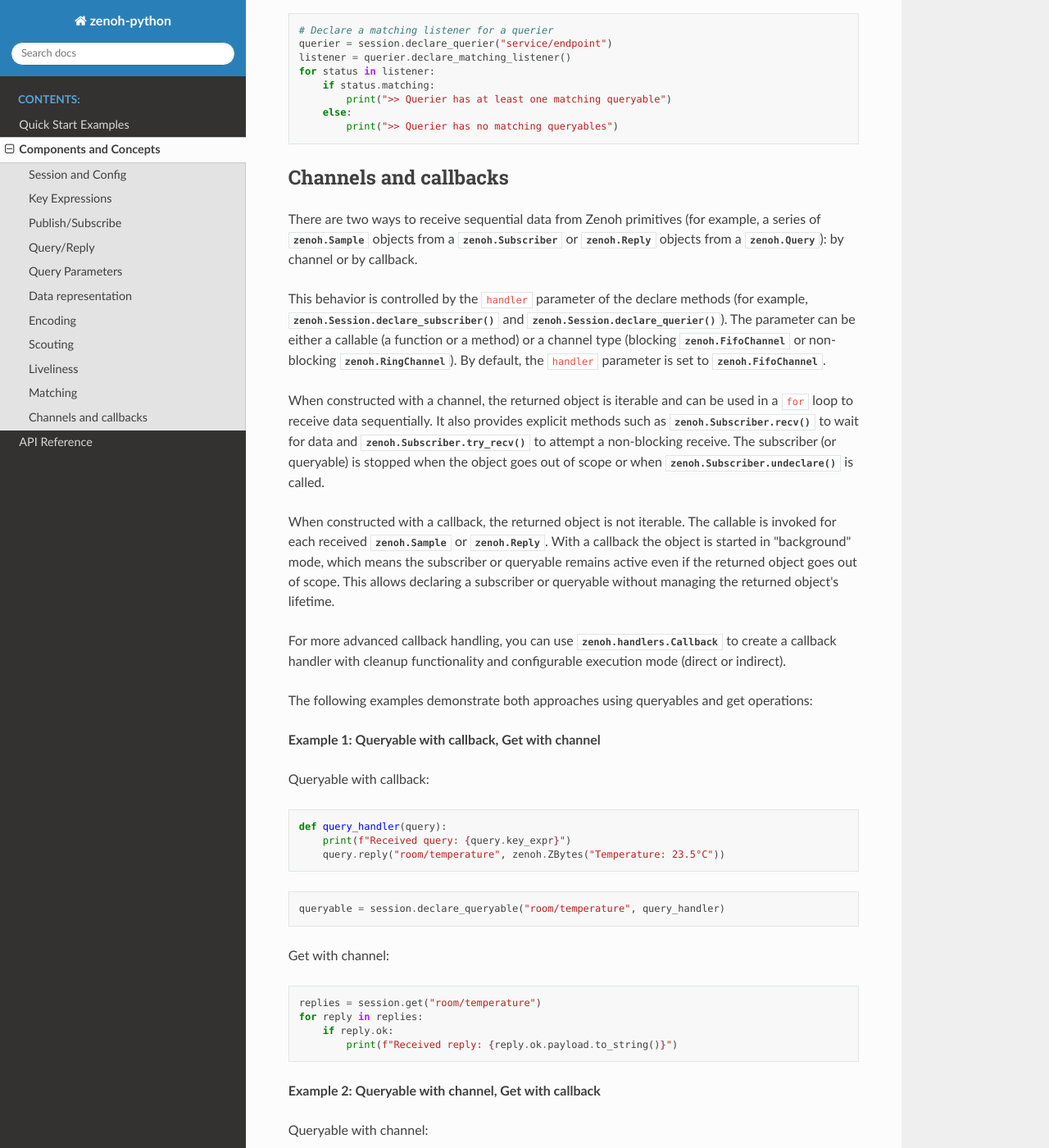
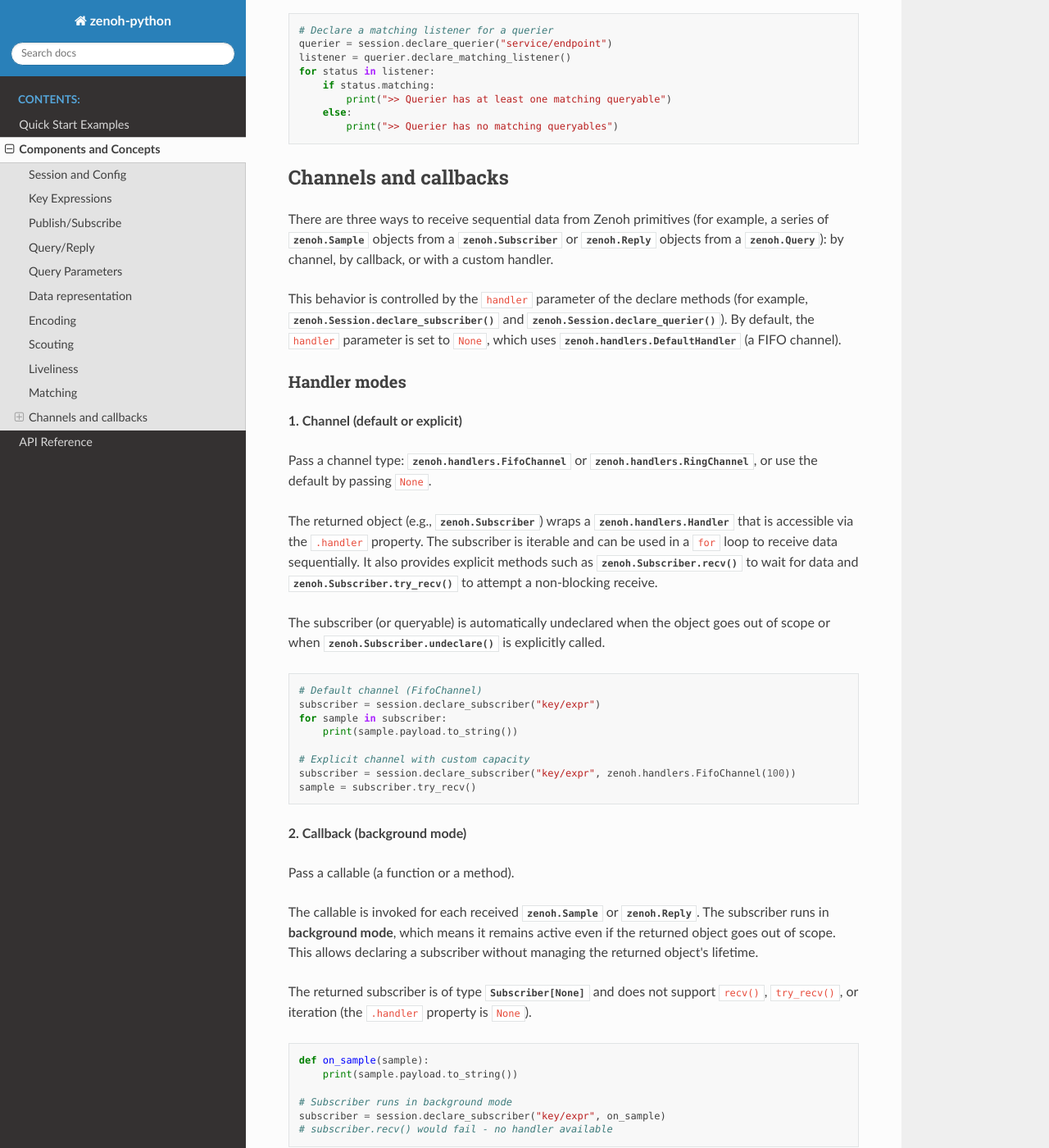
Before and after one commit to eclipse-zenoh/zenoh-python, a Sphinx documentation site: the page built from docs/concepts.rst, in a window 1280 px wide and 1400 px high, scrolled down 9095 px. Shown: the whole window at 82% size. Built offline with Sphinx 7.4.7 and the Read the Docs theme 3.1.0, drawn with Linux system fonts in a browser that asks for light colours; some of the changed text lies outside the part shown.

Commit message:
first iteration

```diff
--- a/docs/concepts.rst
+++ b/docs/concepts.rst
@@ -381,35 +381,135 @@
 Channels and callbacks
 ----------------------
 
-There are two ways to receive sequential data from Zenoh primitives (for
+There are three ways to receive sequential data from Zenoh primitives (for
 example, a series of :class:`zenoh.Sample` objects from a
 :class:`zenoh.Subscriber` or :class:`zenoh.Reply` objects from a
-:class:`zenoh.Query`): by channel or by callback.
+:class:`zenoh.Query`): by channel, by callback, or with a custom handler.
 
 This behavior is controlled by the ``handler`` parameter of the declare
 methods (for example, :meth:`zenoh.Session.declare_subscriber` and
-:meth:`zenoh.Session.declare_querier`). The parameter can be either a callable
-(a function or a method) or a channel type (blocking
-:class:`zenoh.FifoChannel` or non-blocking :class:`zenoh.RingChannel`). By
-default, the ``handler`` parameter is set to :class:`zenoh.FifoChannel`.
+:meth:`zenoh.Session.declare_querier`). By default, the ``handler`` parameter
+is set to ``None``, which uses :class:`zenoh.handlers.DefaultHandler` (a FIFO channel).
 
-When constructed with a channel, the returned object is iterable and can be
+Handler modes
+^^^^^^^^^^^^^
+
+**1. Channel (default or explicit)**
+
+Pass a channel type: :class:`zenoh.handlers.FifoChannel` or :class:`zenoh.handlers.RingChannel`,
+or use the default by passing ``None``.
+
+The returned object (e.g., :class:`zenoh.Subscriber`) wraps a :class:`zenoh.handlers.Handler`
+that is accessible via the ``.handler`` property. The subscriber is iterable and can be
 used in a ``for`` loop to receive data sequentially. It also provides explicit
 methods such as :meth:`zenoh.Subscriber.recv` to wait for data and
-:meth:`zenoh.Subscriber.try_recv` to attempt a non-blocking receive. The
-subscriber (or queryable) is stopped when the object goes out of scope or when
-:meth:`zenoh.Subscriber.undeclare` is called.
+:meth:`zenoh.Subscriber.try_recv` to attempt a non-blocking receive.
 
-When constructed with a callback, the returned object is not iterable. The
-callable is invoked for each received :class:`zenoh.Sample` or
-:class:`zenoh.Reply`. With a callback the object is started in "background"
-mode, which means the subscriber or queryable remains active even if the
-returned object goes out of scope. This allows declaring a subscriber or
-queryable without managing the returned object's lifetime.
+The subscriber (or queryable) is automatically undeclared when the object goes out of
+scope or when :meth:`zenoh.Subscriber.undeclare` is explicitly called.
+
+.. code-block:: python
+
+    # Default channel (FifoChannel)
+    subscriber = session.declare_subscriber("key/expr")
+    for sample in subscriber:
+        print(sample.payload.to_string())
+
+    # Explicit channel with custom capacity
+    subscriber = session.declare_subscriber("key/expr", zenoh.handlers.FifoChannel(100))
+    sample = subscriber.try_recv()
+
+**2. Callback (background mode)**
+
+Pass a callable (a function or a method).
+
+The callable is invoked for each received :class:`zenoh.Sample` or
+:class:`zenoh.Reply`. The subscriber runs in **background mode**, which means
+it remains active even if the returned object goes out of scope. This allows
+declaring a subscriber without managing the returned object's lifetime.
+
+The returned subscriber is of type :class:`Subscriber[None]` and does not support
+``recv()``, ``try_recv()``, or iteration (the ``.handler`` property is ``None``).
+
+.. code-block:: python
+
+    def on_sample(sample):
+        print(sample.payload.to_string())
+
+    # Subscriber runs in background mode
+    subscriber = session.declare_subscriber("key/expr", on_sample)
+    # subscriber.recv() would fail - no handler available
 
 For more advanced callback handling, you can use :class:`zenoh.handlers.Callback`
 to create a callback handler with cleanup functionality and
 configurable execution mode (direct or indirect).
+
+.. code-block:: python
+
+    def on_sample(sample):
+        print(sample.payload.to_string())
+
+    def on_cleanup():
+        print("Subscriber undeclared")
+
+    callback = zenoh.handlers.Callback(on_sample, drop=on_cleanup, indirect=True)
+    subscriber = session.declare_subscriber("key/expr", callback)
+
+**3. Custom handler (tuple form)**
+
+Pass a tuple ``(callback, handler)`` where ``callback`` is a callable and ``handler``
+is any Python object.
+
+The callback is invoked for each received item, and the handler object is stored
+and accessible via the ``.handler`` property of the returned subscriber. The subscriber
+is of type :class:`Subscriber[YourHandlerType]`.
+
+Unlike the callback-only mode, the subscriber is **not in background mode** and will
+be undeclared when it goes out of scope.
+
+If your custom handler object implements ``recv()`` and/or ``try_recv()`` methods,
+you can call these methods on the subscriber itself (they will be delegated to your
+handler object). However, note that type checkers may not recognize these methods
+unless you use type annotations or ``# type: ignore`` comments.
+
+.. code-block:: python
+
+    class MyHandler:
+        def __init__(self):
+            self.samples = []
+
+        def try_recv(self):
+            return self.samples.pop(0) if self.samples else None
+
+    def on_sample(sample):
+        # Store sample in the custom handler
+        my_handler.samples.append(sample)
+
+    my_handler = MyHandler()
+    subscriber = session.declare_subscriber("key/expr", (on_sample, my_handler))
+
+    # Access handler directly
+    sample = subscriber.handler.try_recv()
+
+    # Or call on subscriber (works at runtime, but type checkers may complain)
+    sample = subscriber.try_recv()  # type: ignore
+
+Comparison table
+^^^^^^^^^^^^^^^^
+
++------------------+------------------------+------------------+---------------------+-----------------------+
+| Handler Type     | Background Mode        | Returned Type    | recv/try_recv       | Undeclared When       |
++==================+========================+==================+=====================+=======================+
+| Channel (default)| No                     | Subscriber       | Yes (via Handler)   | Object out of scope   |
+|                  |                        | [Handler[Sample]]|                     |                       |
++------------------+------------------------+------------------+---------------------+-----------------------+
+| Callback         | Yes                    | Subscriber[None] | No                  | Explicit undeclare or |
+|                  |                        |                  |                     | session close         |
++------------------+------------------------+------------------+---------------------+-----------------------+
+| Tuple            | No                     | Subscriber[H]    | Optional (if H has  | Object out of scope   |
+| (callback, H)    |                        | where H is your  | these methods)      |                       |
+|                  |                        | handler type     |                     |                       |
++------------------+------------------------+------------------+---------------------+-----------------------+
 
 The following examples demonstrate both approaches using queryables and get operations:
 
```
